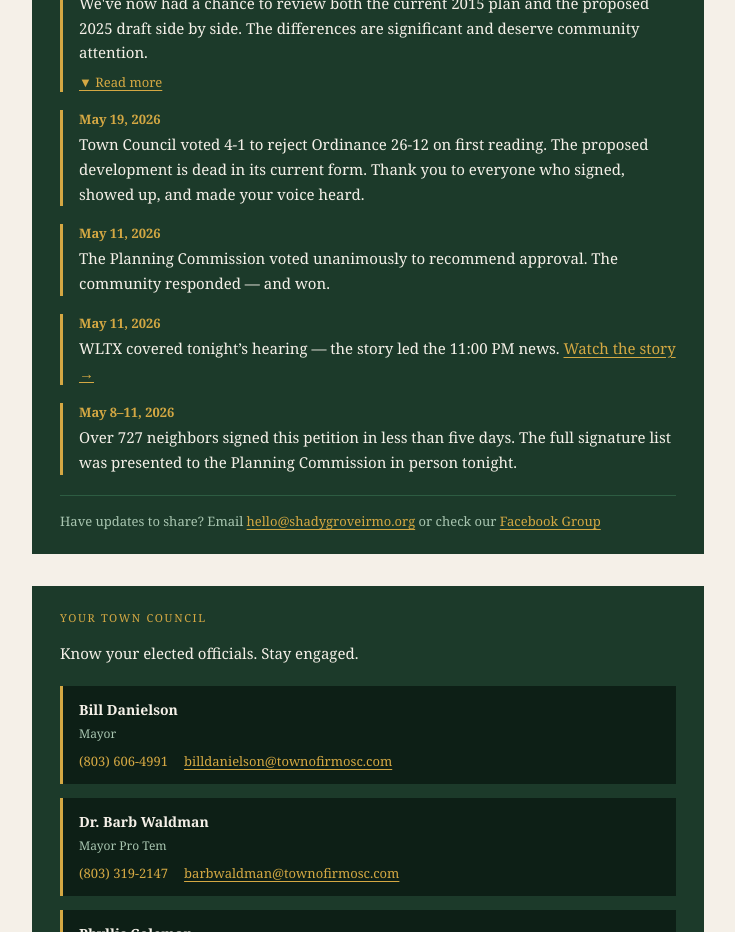
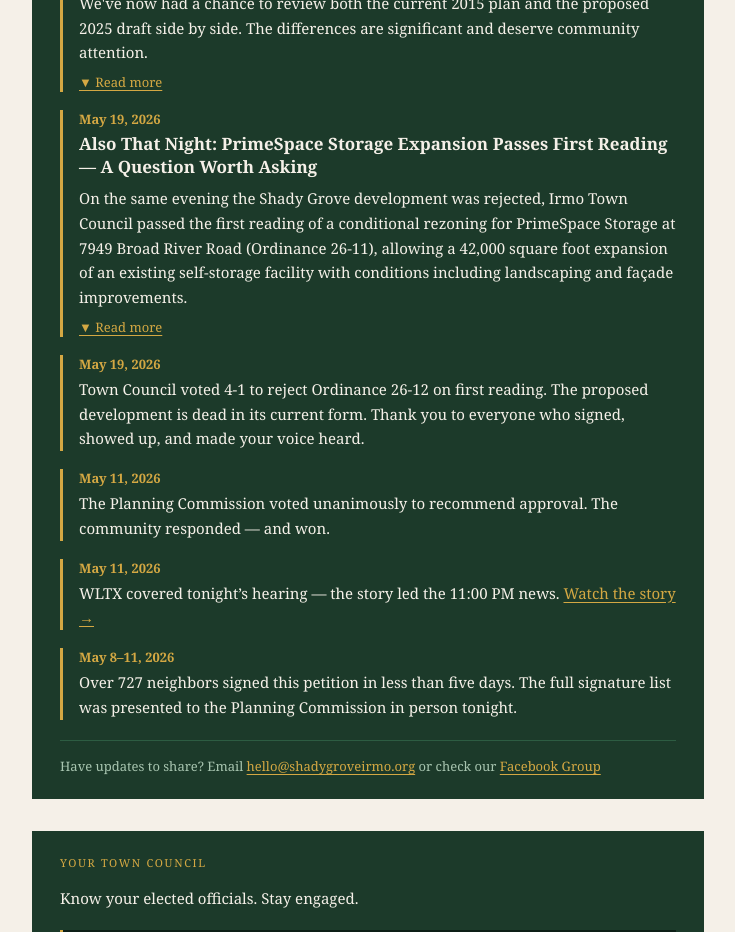
Before and after one commit to bryan-cogtide/shadygroveirmo, a React (Vite) app: page / in a window 1280 px wide. Shown: the part 860-1792 px from the top of the page, without its empty margins (272-1007 px from the left). Built offline with nearby package versions, Linux system fonts and the light colour scheme.

Commit message:
Add PrimeSpace Storage expansion update entry (May 19)

```diff
--- a/src/Petition.jsx
+++ b/src/Petition.jsx
@@ -13,6 +13,12 @@ const UPDATES = [
       },
     ],
     expandedFooter: "We will continue tracking this at shadygroveirmo.org.",
+  },
+  {
+    date: "May 19, 2026",
+    heading: "Also That Night: PrimeSpace Storage Expansion Passes First Reading — A Question Worth Asking",
+    text: "On the same evening the Shady Grove development was rejected, Irmo Town Council passed the first reading of a conditional rezoning for PrimeSpace Storage at 7949 Broad River Road (Ordinance 26-11), allowing a 42,000 square foot expansion of an existing self-storage facility with conditions including landscaping and façade improvements.",
+    expandedText: "Here's the detail worth noting: in 2023, Irmo Town Council specifically moved self-storage out of the General Commercial zone, limiting it to Light Manufacturing zones only. Tuesday's approval carved out a special exception for this one property — effectively reversing a decision the council made just two years ago.\n\nThe conditions attached are meaningful — upgraded landscaping, façade improvements, no outdoor or contractor storage. But the broader question remains: is more storage space on Broad River Road consistent with the kind of growth Irmo actually wants for that corridor? We're tracking this through its second reading and will report back.",
   },
   {
     date: "May 19, 2026",
```
